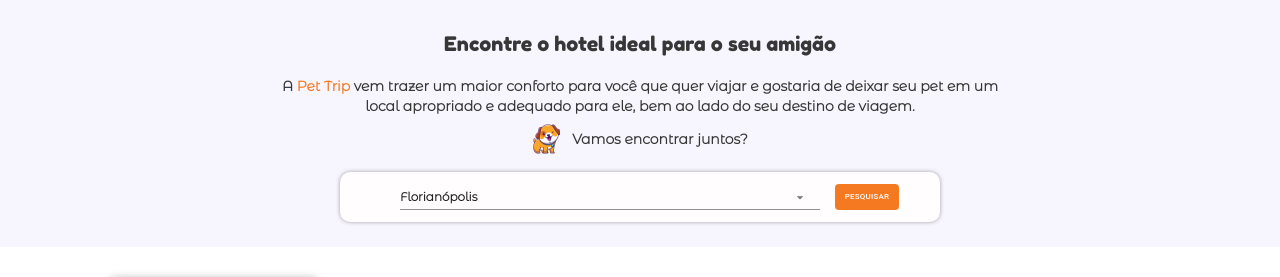
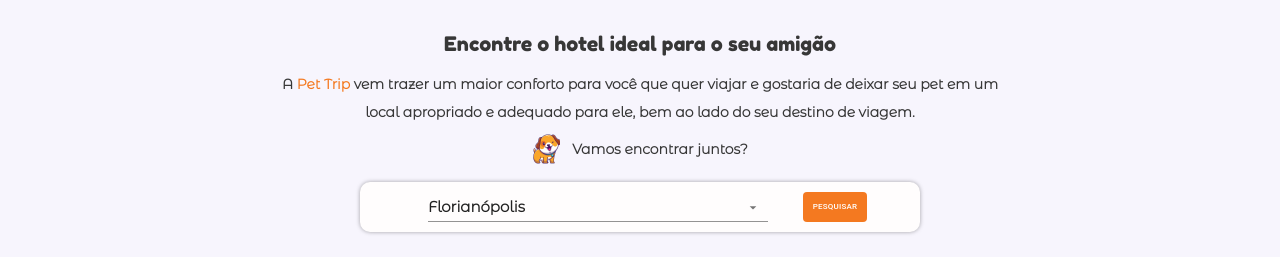
Before and after one commit to kamillafaust/pet-trip-tcs_frontend, a React (Vite) app: page / in a window 1280 px wide. Shown: the part 260-537 px from the top of the page. Built offline with nearby package versions, Linux system fonts and the light colour scheme; data requests are answered from the project's data file.

Commit message:
changing styling

```diff
--- a/src/components/About/styles.js
+++ b/src/components/About/styles.js
@@ -15,7 +15,7 @@
 export const Title = styled(Typography)`
   padding-top: 33px;
   color: #373737;
-  margin-bottom: 20px;
+  margin-bottom: 14px;
   font-size: 20px;
   font-weight: 100;
   text-align: center;
@@ -28,7 +28,7 @@
   font-size: 14px;
   padding: 0px 150px;
   font-weight: 600;
-  line-height: 20px;
+  line-height: 28px;
 
   span {
     color: #f47920;
@@ -66,7 +66,7 @@
   height: 50px;
   margin: auto;
   margin-top: 10px;
-  max-width: 600px;
+  max-width: 560px;
   border-radius: 10px;
   box-shadow: 0px 0px 4px #00000057;
   display: flex;
--- a/src/components/Header/styles.js
+++ b/src/components/Header/styles.js
@@ -46,7 +46,7 @@
 export const Subscribe = styled(Typography)`
   a {
     text-decoration: none;
-    font-size: 12px;
+    font-size: 14px;
     color: #f47920;
     font-family: "Montserrat Alternates", sans-serif;
   }
--- a/src/components/Search/index.jsx
+++ b/src/components/Search/index.jsx
@@ -36,7 +36,7 @@
               setCidadeSelecionada(newValue);
             }}
             defaultValue={cidadeSelecionada}
-            style={{ fontSize: 20 }}
+            style={{ fontSize: 10 }}
             renderInput={(params) => (
               <TextField
                 {...params}
--- a/src/components/Search/styles.js
+++ b/src/components/Search/styles.js
@@ -22,19 +22,23 @@
 `;
 
 export const InputAutocomplete = styled(Autocomplete)`
-  width: 450px;
-  padding-left: 30px;
+  width: 380px;
+  padding-left: 40px;
 
   & input {
     width: 200px;
-    font-size: 12px;
+    font-size: 15px;
     font-weight: 600;
-    border-bottom: 0px;
-    content: none;
+  }
+
+  @media (max-width: 400px) {
+    & input {
+      font-size: 10px;
+    }
   }
 
   & svg {
-    width: 40px;
+    width: 30px;
     padding: 4px;
     margin-bottom: 5x;
   }
@@ -49,7 +53,7 @@
   background-color: #f47920;
   color: #ffffff;
   font-size: 8px;
-  margin-left: 15px;
+  margin-left: 35px;
 
   @media (max-width: 450px) {
     margin-top: 10px;
--- a/src/components/SideBar/index.jsx
+++ b/src/components/SideBar/index.jsx
@@ -103,7 +103,7 @@
               onClick={() => controlButtonWeight("five")}
               type="radio"
               {...register("weight")}
-              value="5kg"
+              value="mini"
               id="5kg"
             />
             <BoxButton checked={checkedButtonWeight.five}>
```
